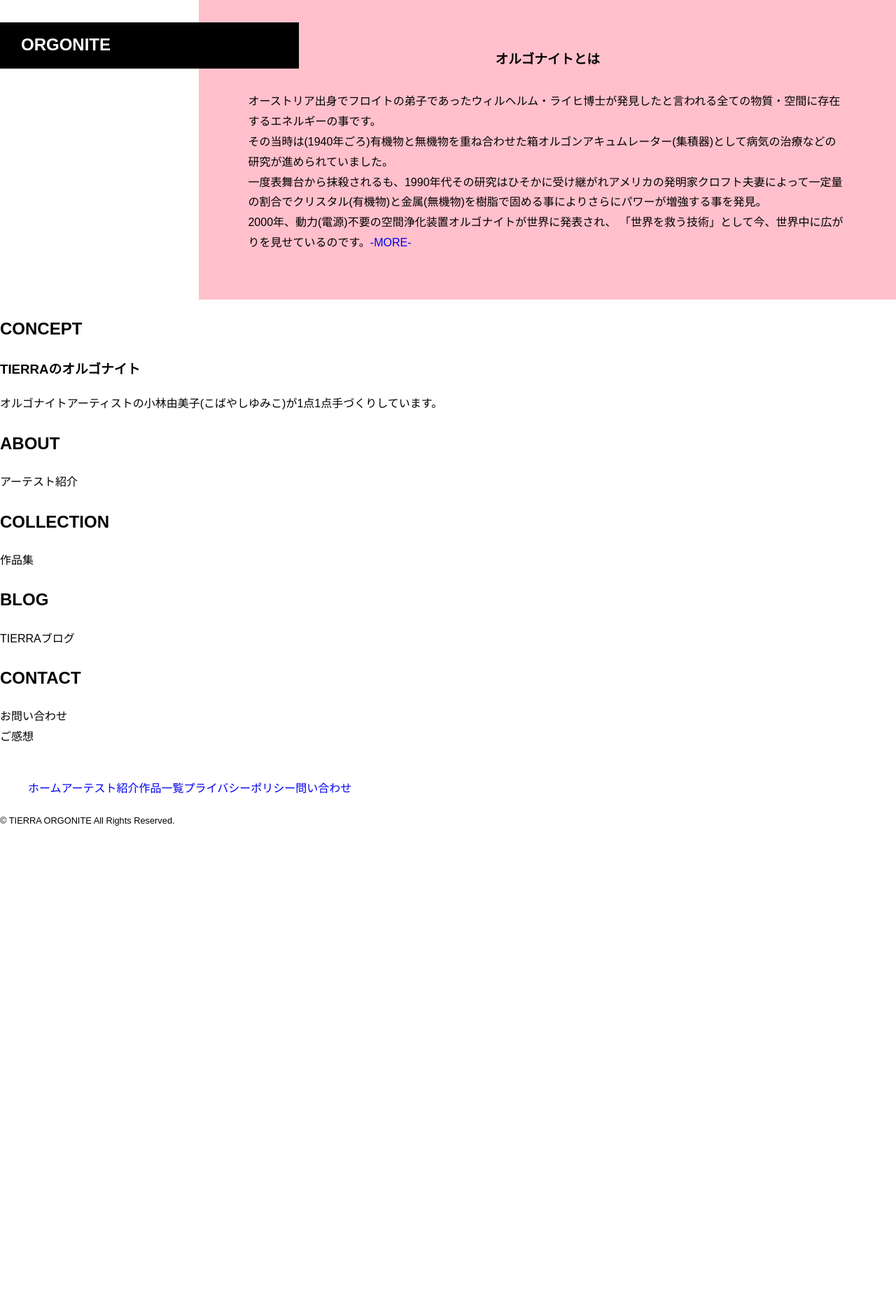
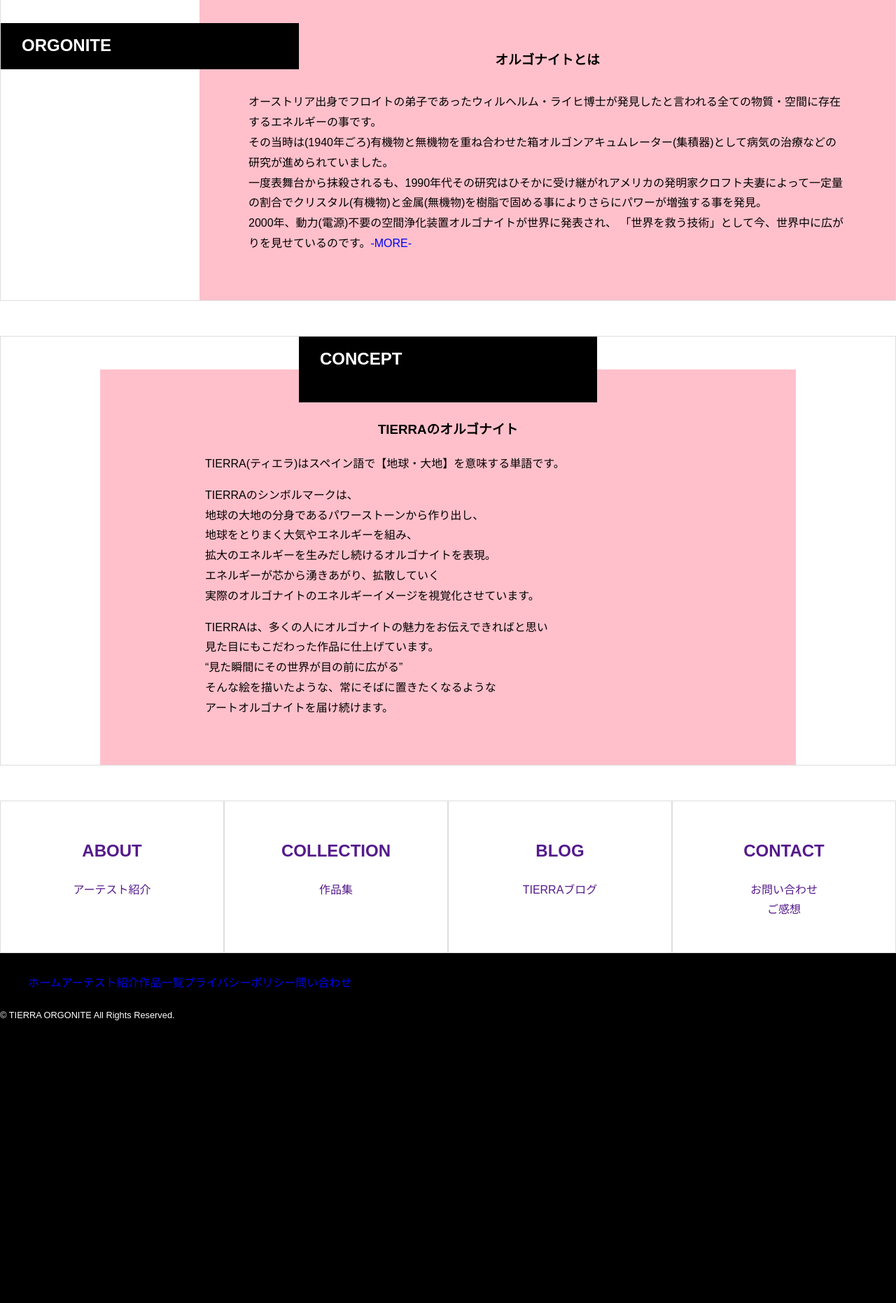
Before and after one commit to yukie-ishii/tierra, a PHP site: page / in a window 1280 px wide. Shown: the part 701-2563 px from the top of the page at 70% size. Before the commit the page ends 1881 px from the top, so only its background shows below. Run offline with PHP 8.4, Linux system fonts and the light colour scheme; style sheets or scripts are compiled from the project's sources; some libraries are stand-ins or nearby versions.

Commit message:
12.10学校作業

```diff
--- a/index.html
+++ b/index.html
@@ -6,7 +6,7 @@
 <meta name="description" content="側に置いた瞬間からポジティブなエネルギーが満ち溢れ、幸運体質へ導くTIERRAのオルゴナイト。
 パワーストーンを特殊加工する事で、見た目の美しさと共に癒し・愛・金運など目的別のエネルギーを拡大させます。
 オルゴナイトが引き寄せるエネルギーのシャワーが、常に降り注ぐスーパーパワースポットです。">
-<meta name="keywords" content="オルゴナイト,orgonite,オルゴン,orgone,ラヴオルゴン,パワーストーン,スピリチュアル,生命エネルギー,エネルギー,ポジティブ,天然石,手作り,開運,インテリア,電磁波,プラスエネルギー,レジン,ワークショップ">
+<meta name="keywords" content="オルゴナイト,アートオルゴナイト,orgonite,オルゴン,orgone,ラヴオルゴン,パワーストーン,スピリチュアル,生命エネルギー,エネルギー,ポジティブ,天然石,手作り,開運,インテリア,電磁波,プラスエネルギー,レジン,ワークショップ">
 <title>TIERRA ORGONITE|ティエラ オルゴナイト</title>
 <link rel="stylesheet" href="css/sanitize.css">
 <link rel="stylesheet" href="css/style.css">
@@ -28,7 +28,7 @@
 </nav>
 </header>
 <div id="hero">
-        <p>側に置いた瞬間からポジティブなエネルギーが満ち溢れ、幸運体質へ導く TIERRA のオルゴナイト。<br>
+        <p>側に置いた瞬間からポジティブなエネルギーが満ち溢れ、幸運体質へ導く TIERRA のアートオルゴナイト。<br>
 パワーストーンを特殊加工する事で、見た目の美しさと共に 癒し・愛・金運など目的別のエネルギーを拡大させます。</p>
 </div>
 
@@ -45,22 +45,50 @@
     </div>
 </div>
 
+<div class="concept">
     <h2>CONCEPT</h2>
+    <div class="content">
         <h3>TIERRAのオルゴナイト</h3>
-<p>オルゴナイトアーティストの小林由美子(こばやしゆみこ)が1点1点手づくりしています。</p>
+        <p>TIERRA(ティエラ)はスペイン語で【地球・大地】を意味する単語です。</p>
+        <p>TIERRAのシンボルマークは、<br>
+        地球の大地の分身であるパワーストーンから作り出し、<br>
+        地球をとりまく大気やエネルギーを組み、<br>
+        拡大のエネルギーを生みだし続けるオルゴナイトを表現。<br>
+        エネルギーが芯から湧きあがり、拡散していく<br>
+        実際のオルゴナイトのエネルギーイメージを視覚化させています。</p>
+        <p>TIERRAは、多くの人にオルゴナイトの魅力をお伝えできればと思い<br>
+        見た目にもこだわった作品に仕上げています。<br>
+        “見た瞬間にその世界が目の前に広がる”<br>
+        そんな絵を描いたような、常にそばに置きたくなるような<br>
+        アートオルゴナイトを届け続けます。</p>
+    </div>
+</div>
 
 <div class="bunner">
+    <div class="bun">
+        <a href="">
             <h2>ABOUT</h2>
             <p>アーテスト紹介</p>
-
+        </a>
+    </div>
+    <div class="bun">
+        <a href="">
             <h2>COLLECTION</h2>
             <p>作品集</p>
-
+        </a>
+    </div>
+    <div class="bun">
+        <a href="">
         <h2>BLOG</h2>
         <p>TIERRAブログ</p>
-
+        </a>
+    </div>
+    <div class="bun">
+        <a href="">
         <h2>CONTACT</h2>
         <p>お問い合わせ<br>ご感想</p>
+        </a>
+    </div>
 </div>
 </main>
 
--- a/scss/style.scss
+++ b/scss/style.scss
@@ -87,6 +87,13 @@ border: 1px solid #000;
         }
     }
 }
+
+footer {
+    height: 500px;
+    background-color: #000;
+    color: #fff;
+}
+
 /* -------------------------------------
 HOME------------------------------------ */
 .home #hero {
@@ -116,6 +123,7 @@ HOME------------------------------------ */
     display: grid;
     grid-template-columns: 2fr 1fr 3fr 3fr;
     grid-template-rows: 1fr 2fr 10fr;
+border: 1px solid #ddd;
     h2 {
         padding: 10px 30px;
         margin: 0;
@@ -140,6 +148,46 @@ background-color: pink;
     }
 }
 
+.concept {
+    margin-top: 50px;
+    display: grid;
+    grid-template-columns: 1fr 2fr 3fr 2fr 1fr;
+    grid-template-rows: 1fr 1fr 11fr;
+border: 1px solid #ddd;
+        h2 {
+        padding: 10px 30px;
+        margin: 0;
+        clear: both;
+        grid-column: 3;
+        grid-row: 1 / 3;
+        z-index: 5;
+color: #fff;
+background-color: black;
+    }
+        .content {
+        grid-column: 2 / -2;
+        grid-row: 2 / 4;
+        padding: 50px 150px;
+background-color: pink;
+        h3 {
+            text-align: center;
+            clear: both;
+        }
+    }
+}
 
+.bunner {
+    margin-top: 50px;
+    display: grid;
+    grid-template-columns: 1fr 1fr 1fr 1fr;
+    grid-template-rows: 1fr;
+    .bun {
+        padding: 30px;
+border: 1px solid #ddd;
+        h2, p {
+        text-align: center;
+        }
+    }
+}
 /* -------------------------------------
 基本------------------------------------ */
```
Lines whose indentation alone changed are shown as unchanged.
